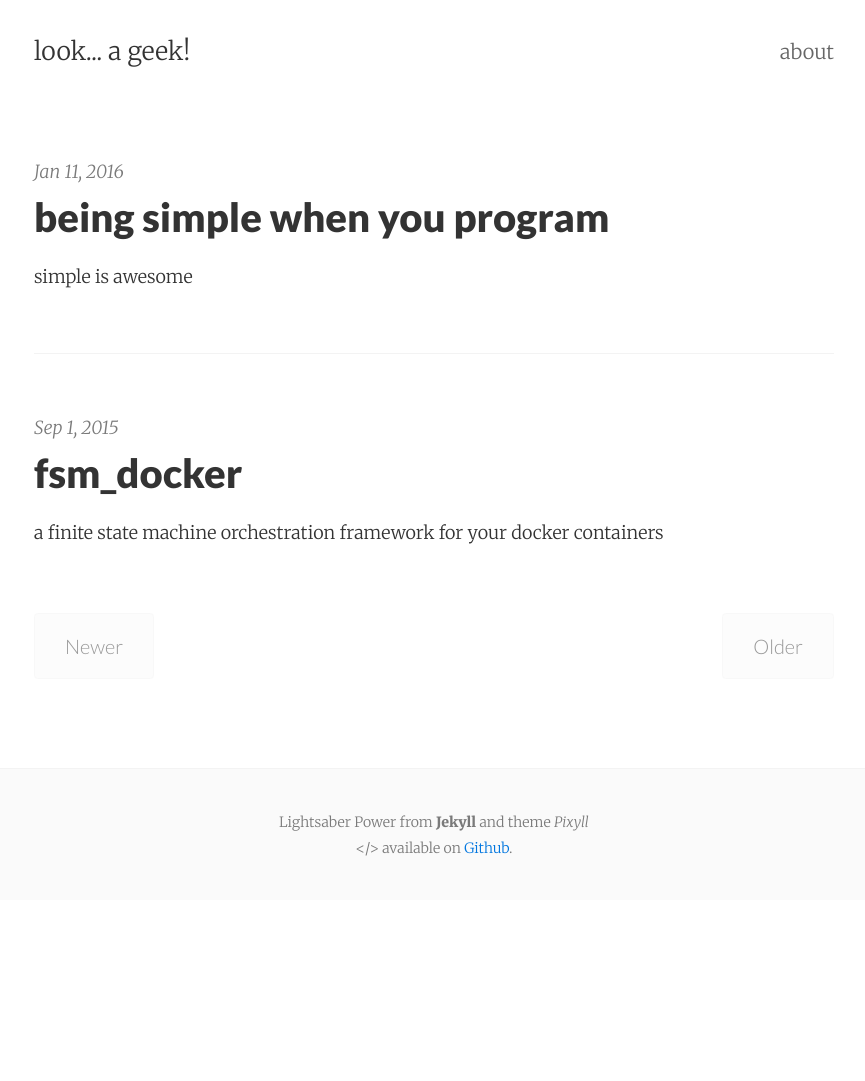
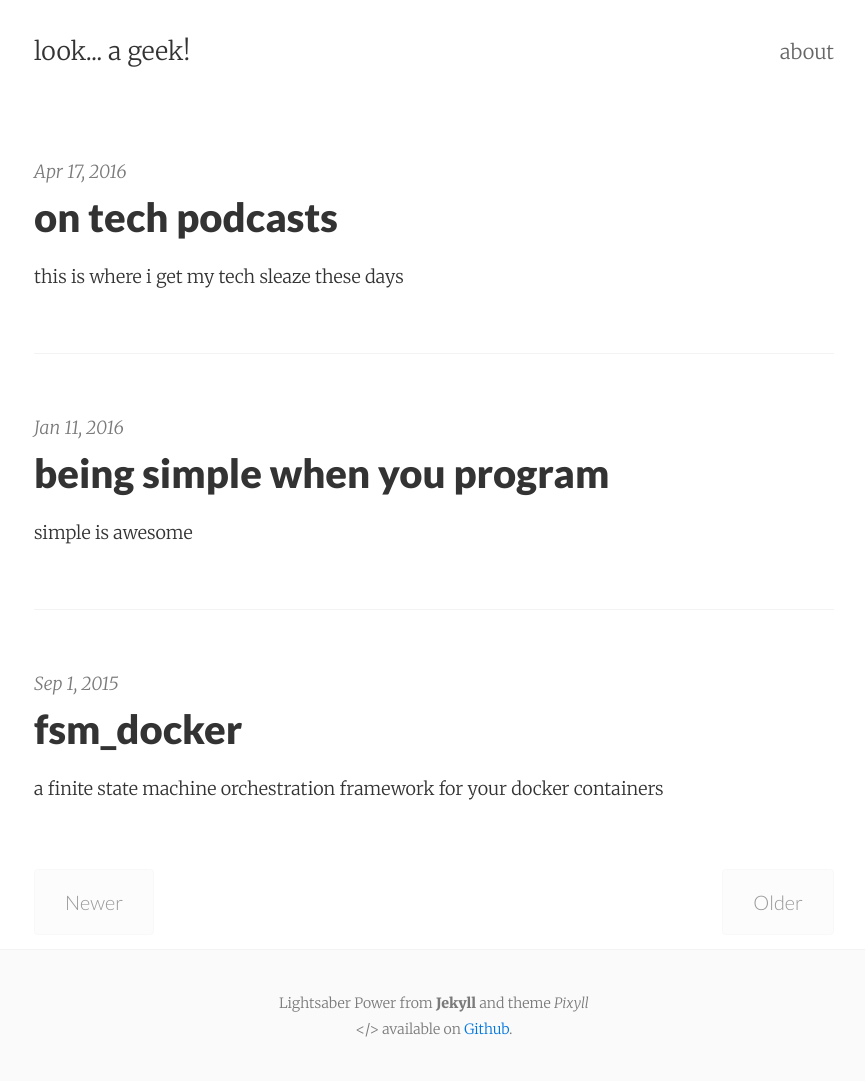
Before and after one commit to lookageek/lookageek.github.io, a Jekyll site: the page built from index.html, in a window 1280 px wide. Shown: the whole page, without its empty margins (206-1071 px from the left). Built offline with Jekyll 4.4.1, drawn with Linux system fonts in a browser that asks for light colours; the list of posts is cut into pages by our own code; before the commit the page ends 900 px from its top, so only the background shows below that; part of the change alters nothing that is shown.

Commit message:
post: on podcasts

```diff
--- a/_posts/2016-04-17-on-tech-podcasts.markdown
+++ b/_posts/2016-04-17-on-tech-podcasts.markdown
@@ -4,5 +4,58 @@ title:     on tech podcasts
 date:      2016-04-17
 summary:   this is where i get my tech sleaze these days
 permalink: /:title
-published: false
+published: true
 ---
+
+Tech Podcasts have caught my fancy since some time - I have had no exposure to podcasts before this, but now it has become a crux of a place where I get majority of insights about anything tech and its ancillary stuff. Just as people may read blogs / tweets for their fair dose of opinions, i listen to podcasts.
+
+I have tonnes of time during my commute to work, so can really cover a lot of ground in lot less a time.
+
+And let me tell you - It is just great to listen to lives and experiences of other programmers, given my inclination towards biographies :P
+
+---
+
+#### [Giant Robots](https://giantrobots.fm)
+
+I got my first dose of podcasts from stumbling upon Giant Robots podcast and started listening to its past episodes.
+
+Giant Robots is hosted by a very humble [Ben Oreinstien](https://twitter.com/r00k) of thoughtbot where he interviews programmers, tech industry notables from all over - they share their experiences, opinions, their love and their hate for technology and programming, some foresight on where technology is headed, and human interactions, passions, hopes in this giant field.
+
+Ben does a really great job by just following the flow of the discussion and asking the right questions at the moment rather than follow a script - which leads to more natural discovery of interviewee’s thought-process.
+
+You can take away something or the other from each episode - be it the personality that may inspire you, be it the tidbits, nuggets and experiences that may intrigue you. And you can act upon it right right away and level up.
+
+_Unfortunately they have changed the format of the podcast since sometime and they don’t do programmer / technical content anymore. And hence I give them a miss these days._
+
+What they are actually into these days in product development / customer development strategies if that is what you piques you.
+
+Which beautify leads us to my favorite podcast of the moment…
+
+---
+
+#### [The Bike Shed](https://bikeshed.fm)
+
+This is a podcast from same house as Giant Robots - thoughtbot inc., it is hosted by [Sean Griffin](https://twitter.com/sgrif) and [Derek Prior](https://twitter.com/derekprior) who are very very knowledgeable in the web world - especially with an emphasis on Ruby on Rails, Rust and JavaScript.
+
+They show themselves as some random dudes discussing on day to day programming - but they have tonnes of experience and know ins and outs of the stuff they are talk. They both are open source contributors, Sean being in [Rails core team](http://contributors.rubyonrails.org/), Derek maintains [Clearance gem](https://github.com/thoughtbot/clearance) and contributes to a galaxy of projects.
+
+It is just great to hear that candid discussion which Derek and Sean seem to magically conjure, not caring about the fact that they are on air. Very comfortable in their pants to blurt out their opinions. Keep up that good work folks!
+
+---
+
+#### [Developer on Fire](http://developeronfire.com/)
+
+Developer on Fire is hosted byDave Rael and it is a interview series where programmers are called on and are asked a fix set of questions. I have used those questions while interviewing potential hires, it has lead to very interesting discussions. Thanks Dave for such a set of questions!
+
+I will leave here the questions Dave uses:
+
+* Let us have some background on you
+* When you sit down to code, what is it that means delivering value for you
+* What has been your biggest failure
+* What has been your biggest success
+* Where do you see technology area heading in next 5 years
+* What are 3 things you may suggest to create value
+
+The podcast provides a spectacular look on the journey of programmers - what they have seen through the years, lessons learnt and what they see to be the future of programming. All tidbits essential for forming your own opinions and hone your thought-processes.
+
+Thats all for now, i will updating this list as I find exciting podcasts.
```
Also changed, not shown: Gemfile.lock.
